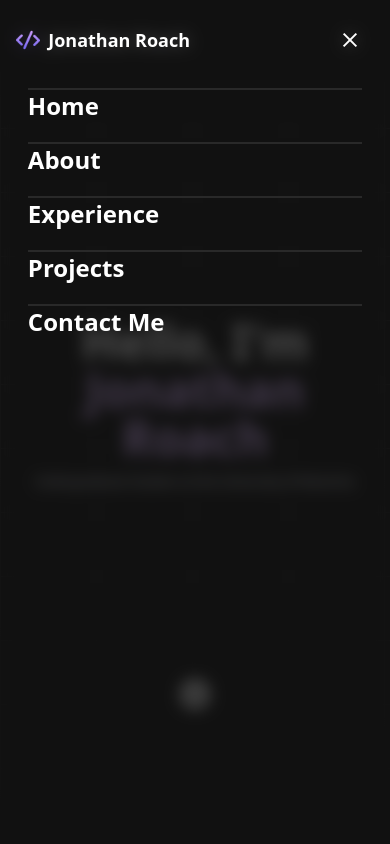
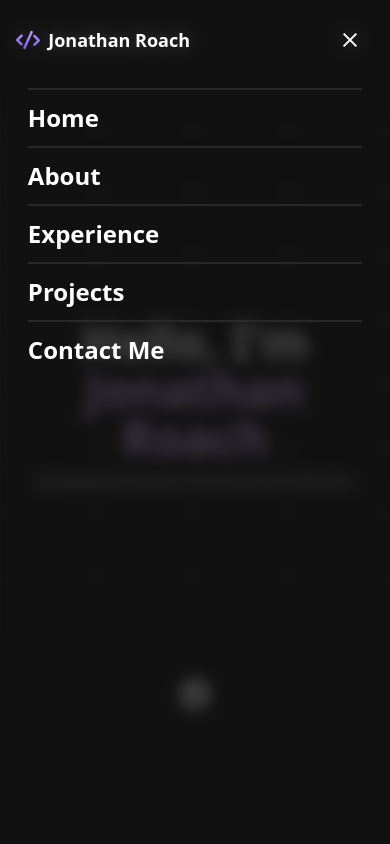
Before and after one commit to Jonathan-Roach/Portfolio-Website, a React (Vite) app: page / in a window 390 px wide. Both pictures are taken after a click on the button 349 px from the left and 40 px from the top of the page. Shown: the top 844 px of the page. Built offline with nearby package versions, Linux system fonts and the light colour scheme.

Commit message:
vert padding hamburger menu

```diff
--- a/src/components/HamburgerMenu.jsx
+++ b/src/components/HamburgerMenu.jsx
@@ -29,12 +29,12 @@ return (
 
                   {/* Nav*/}
                   <div className="flex justify-center">
-                    <div className="w-12/14 flex flex-col justify-between md:text-4xl text-white text-2xl font-[645] gap-5 mt-6">
-                        <a className="border-t-2 border-[#292929]" onClick={toggleMenu} href="#home">Home</a>
-                        <a className="border-t-2 border-[#292929]" onClick={toggleMenu} href="#about">About</a>
-                        <a className="border-t-2 border-[#292929]" onClick={toggleMenu} href="#experience">Experience</a>
-                        <a className="border-t-2 border-[#292929]" onClick={toggleMenu}>Projects</a>
-                        <a className="border-t-2 border-[#292929]" onClick={toggleMenu} href="#contact" >Contact Me</a>
+                    <div className="w-12/14 flex flex-col justify-between md:text-4xl text-white text-2xl font-[645] mt-6">
+                        <a className="border-t-2 py-3 border-[#292929]" onClick={toggleMenu} href="#home">Home</a>
+                        <a className="border-t-2 py-3  border-[#292929]" onClick={toggleMenu} href="#about">About</a>
+                        <a className="border-t-2 py-3  border-[#292929]" onClick={toggleMenu} href="#experience">Experience</a>
+                        <a className="border-t-2 py-3  border-[#292929]" onClick={toggleMenu}>Projects</a>
+                        <a className="border-t-2 py-3  border-[#292929]" onClick={toggleMenu} href="#contact" >Contact Me</a>
 
                     </div>
                   </div>
```
